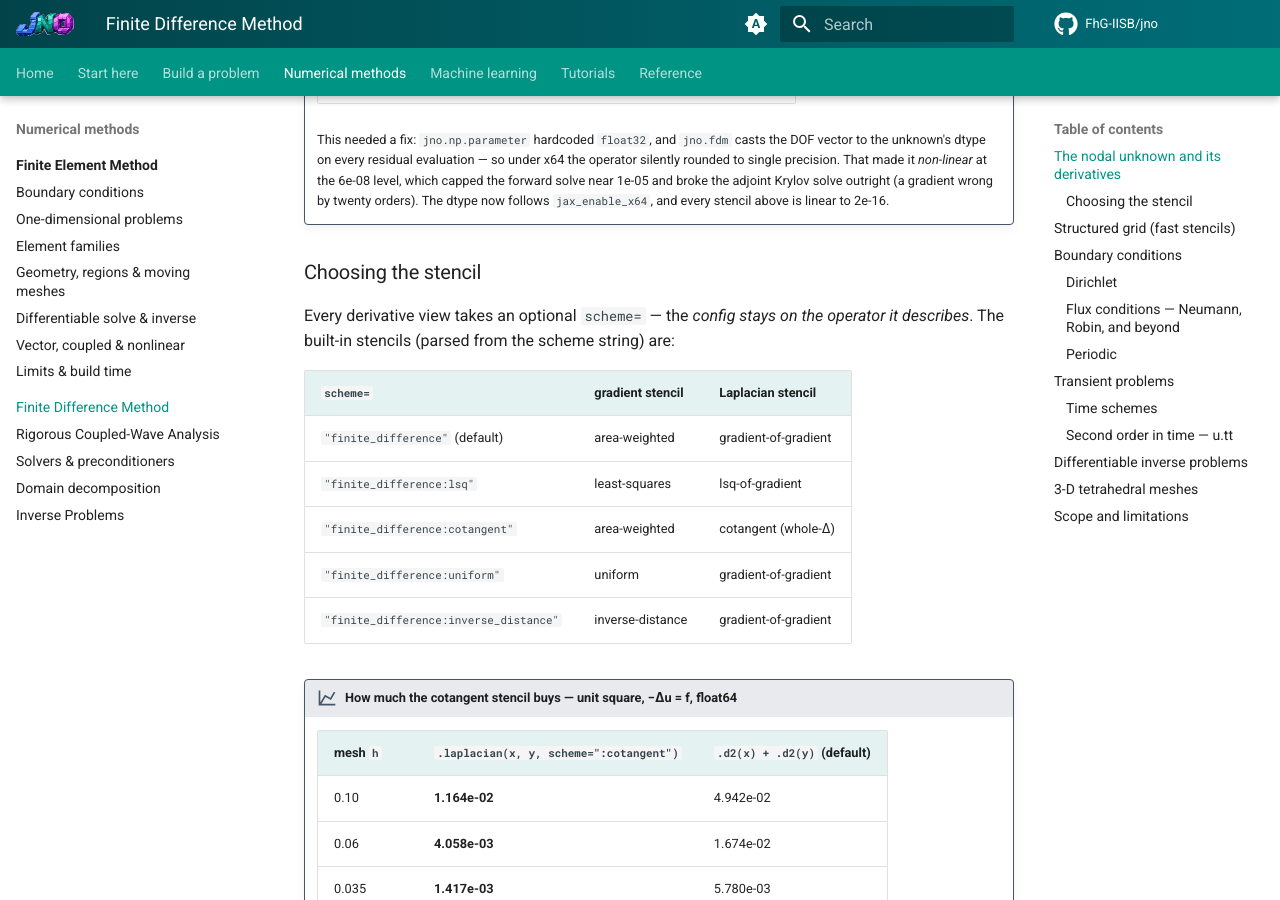
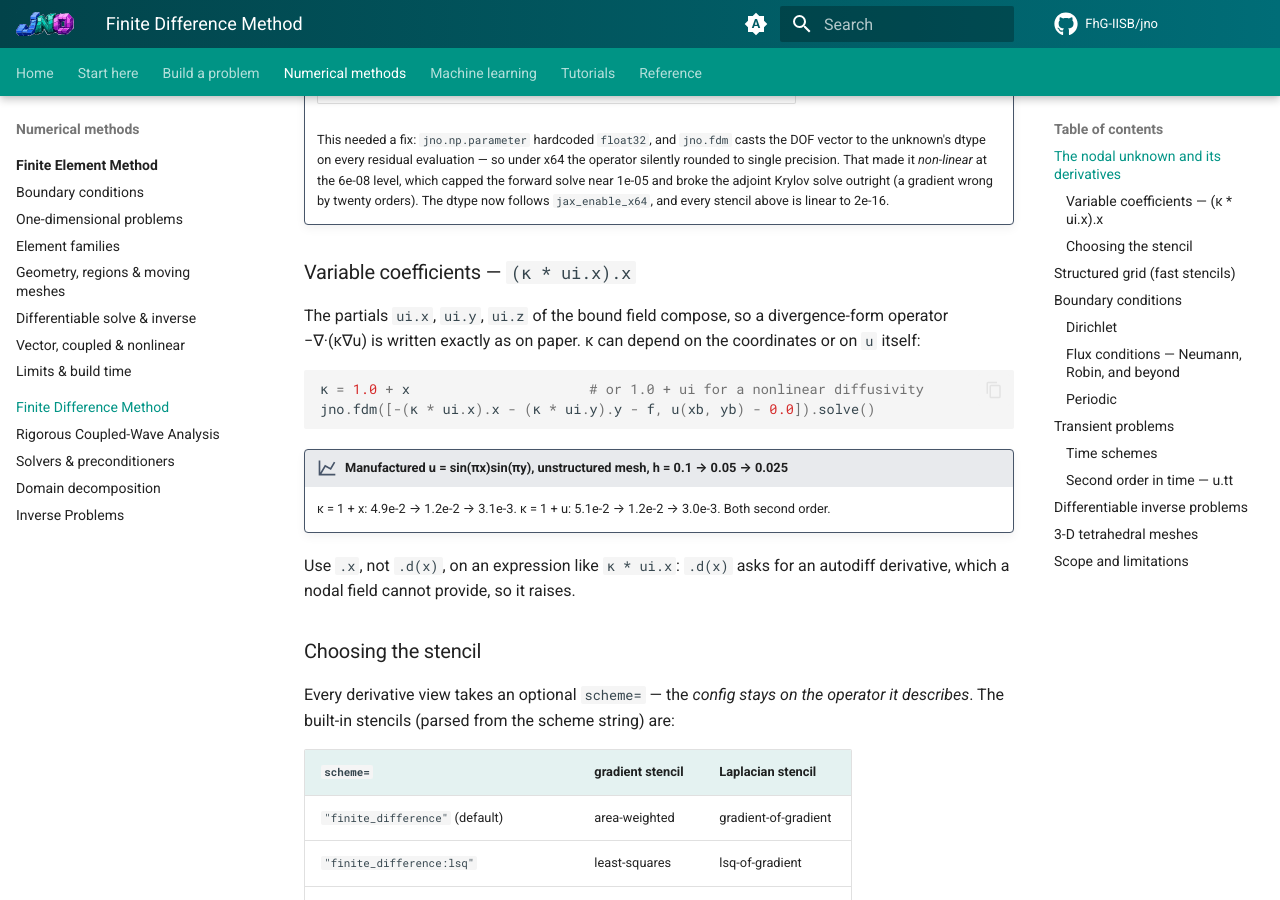
Before and after one commit to FhG-IISB/jNO, an MkDocs documentation site: the page built from docs/fdm.md, in a window 1280 px wide and 900 px high, scrolled down 1765 px. Built offline with MkDocs 1.6.1 and Material for MkDocs 9.7.7, drawn with Linux system fonts in a browser that asks for light colours; comment, search, counter and statistics services are not loaded.

Commit message:
docs(fdm): divergence-form coefficients are written (k * ui.x).x
Already works, for k(x) and nonlinear k(u), at second order; pinned by a
manufactured-solution test and documented, with why .d(x) raises there.

````diff
--- a/docs/fdm.md
+++ b/docs/fdm.md
@@ -82,6 +82,22 @@ views therefore default to **finite differences**:
     single precision. That made it *non-linear* at the 6e-08 level, which capped the forward solve
     near 1e-05 and broke the adjoint Krylov solve outright (a gradient wrong by twenty orders). The
     dtype now follows `jax_enable_x64`, and every stencil above is linear to 2e-16.
+
+### Variable coefficients — `(κ * ui.x).x`
+
+The partials `ui.x`, `ui.y`, `ui.z` of the bound field compose, so a divergence-form operator
+−∇·(κ∇u) is written exactly as on paper. κ can depend on the coordinates or on `u` itself:
+
+```python
+κ = 1.0 + x                      # or 1.0 + ui for a nonlinear diffusivity
+jno.fdm([-(κ * ui.x).x - (κ * ui.y).y - f, u(xb, yb) - 0.0]).solve()
+```
+
+!!! measured "Manufactured u = sin(πx)sin(πy), unstructured mesh, h = 0.1 → 0.05 → 0.025"
+    κ = 1 + x: 4.9e-2 → 1.2e-2 → 3.1e-3. κ = 1 + u: 5.1e-2 → 1.2e-2 → 3.0e-3. Both second order.
+
+Use `.x`, not `.d(x)`, on an expression like `κ * ui.x`: `.d(x)` asks for an autodiff derivative, which a
+nodal field cannot provide, so it raises.
 
 ### Choosing the stencil
 
````
Also changed, not shown: 1 other file.
